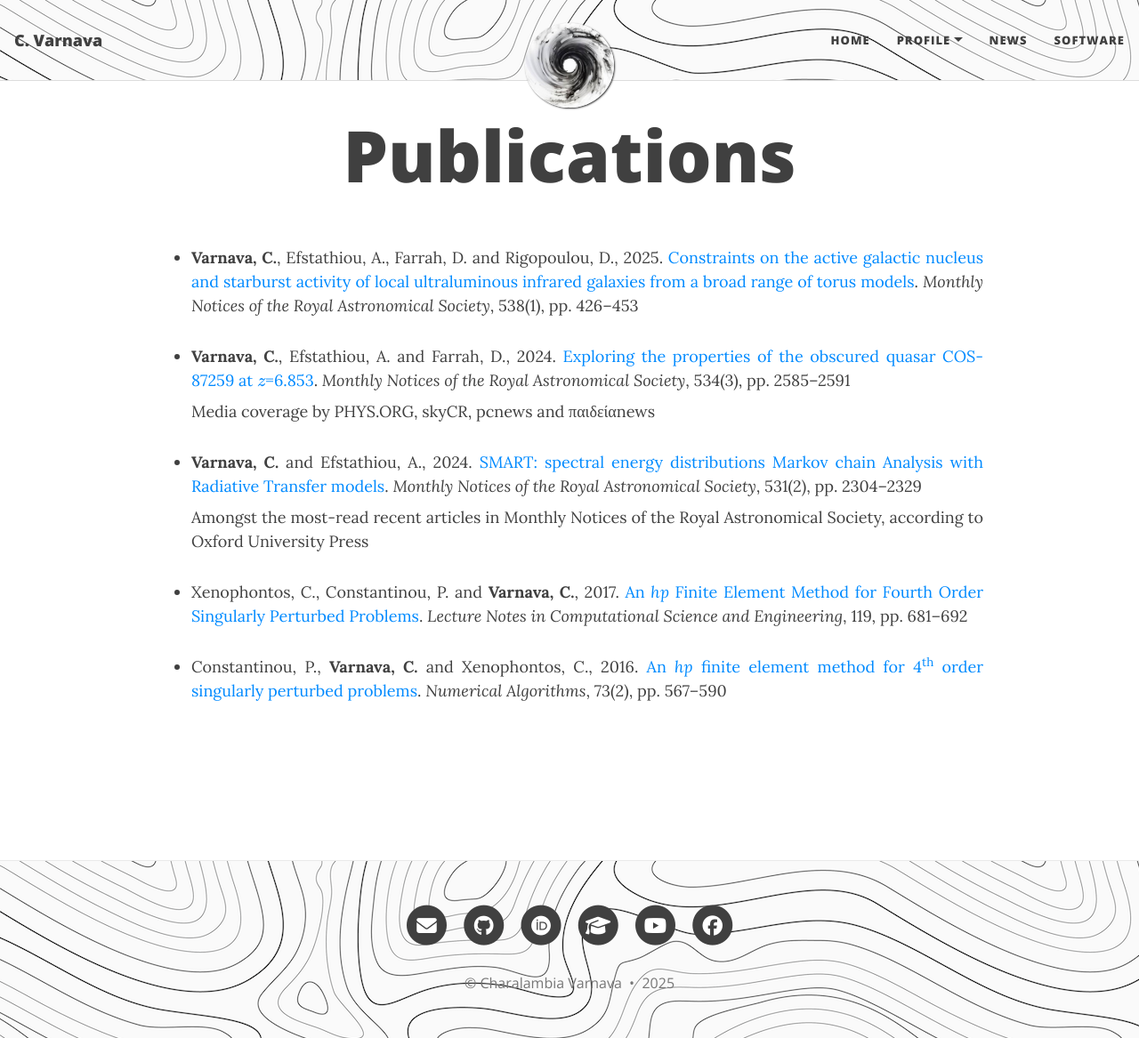
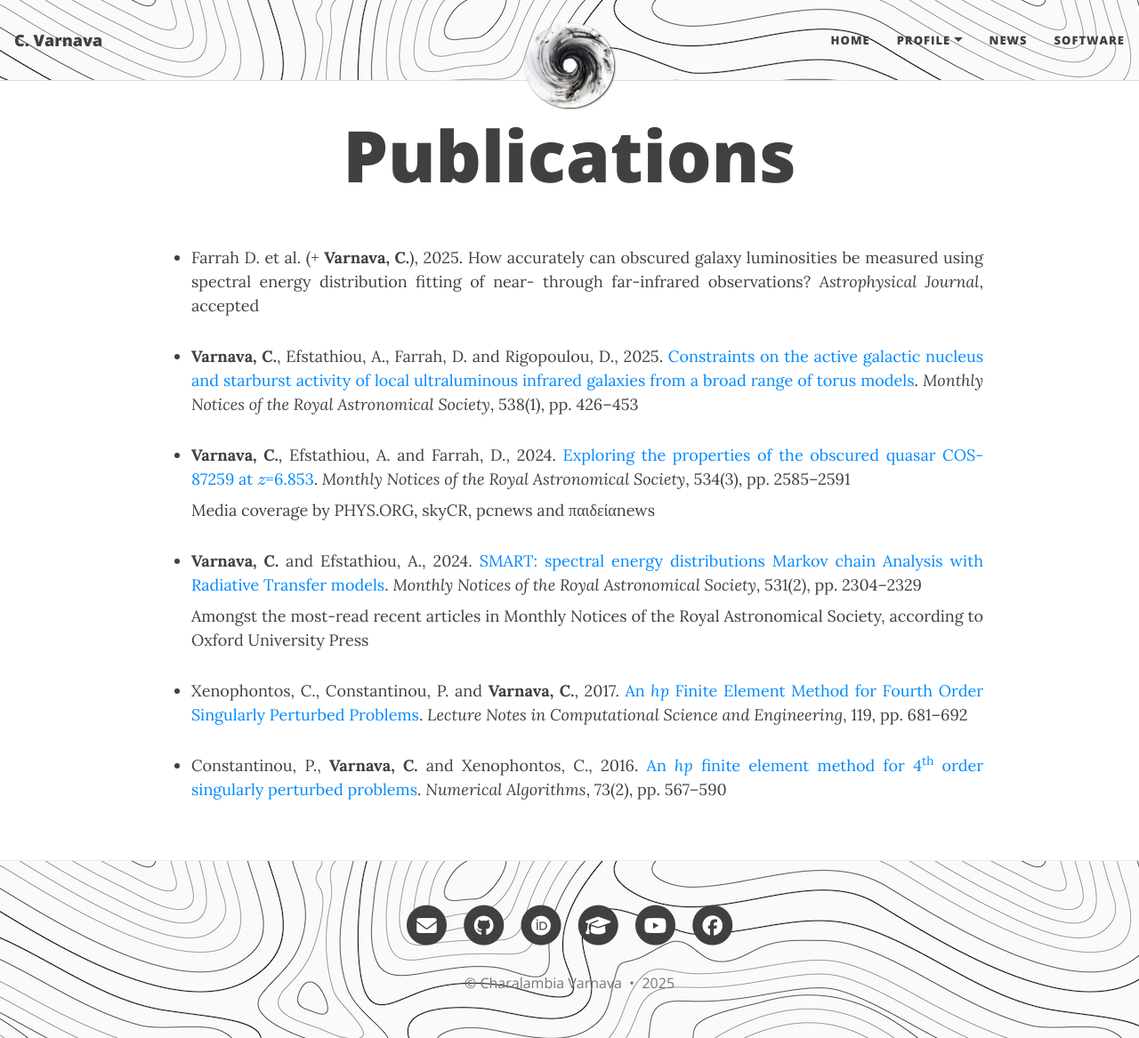
Before and after one commit to ch-var/ch-var.github.io, a Jekyll site: the page built from publications.html, in a window 1280 px wide and 1167 px high. Shown: the whole window at 89% size. Built offline with Jekyll 4.4.1, drawn with Linux system fonts in a browser that asks for light colours; formulas are drawn with MathJax 3.

Commit message:
Update publications.html

```diff
--- a/publications.html
+++ b/publications.html
@@ -23,6 +23,8 @@
 
 <p></p>
 <ul>
+<li class="responsive-margin">Farrah D. et al. (+ <b>Varnava, C.</b>), 2025. How accurately can obscured galaxy luminosities be measured using spectral energy distribution fitting of near- through far-infrared observations? <i>Astrophysical Journal</i>, accepted</li>
+<p></p>
 <li class="responsive-margin"><b>Varnava, C.</b>, Efstathiou, A., Farrah, D. and Rigopoulou, D., 2025. <a href="https://doi.org/10.1093/mnras/staf319">Constraints on the active galactic nucleus and starburst activity of local ultraluminous infrared galaxies from a broad range of torus models</a>. <i>Monthly Notices of the Royal Astronomical Society</i>, 538(1), pp. 426–453</li>
 <p></p>
 <li class="responsive-margin" style="margin-bottom: 8px;"><b>Varnava, C.</b>, Efstathiou, A. and Farrah, D., 2024. <a href="https://doi.org/10.1093/mnras/stae2221">Exploring the properties of the obscured quasar COS-87259 at \(z\)=6.853</a>. <i>Monthly Notices of the Royal Astronomical Society</i>, 534(3), pp. 2585–2591</li>
```
